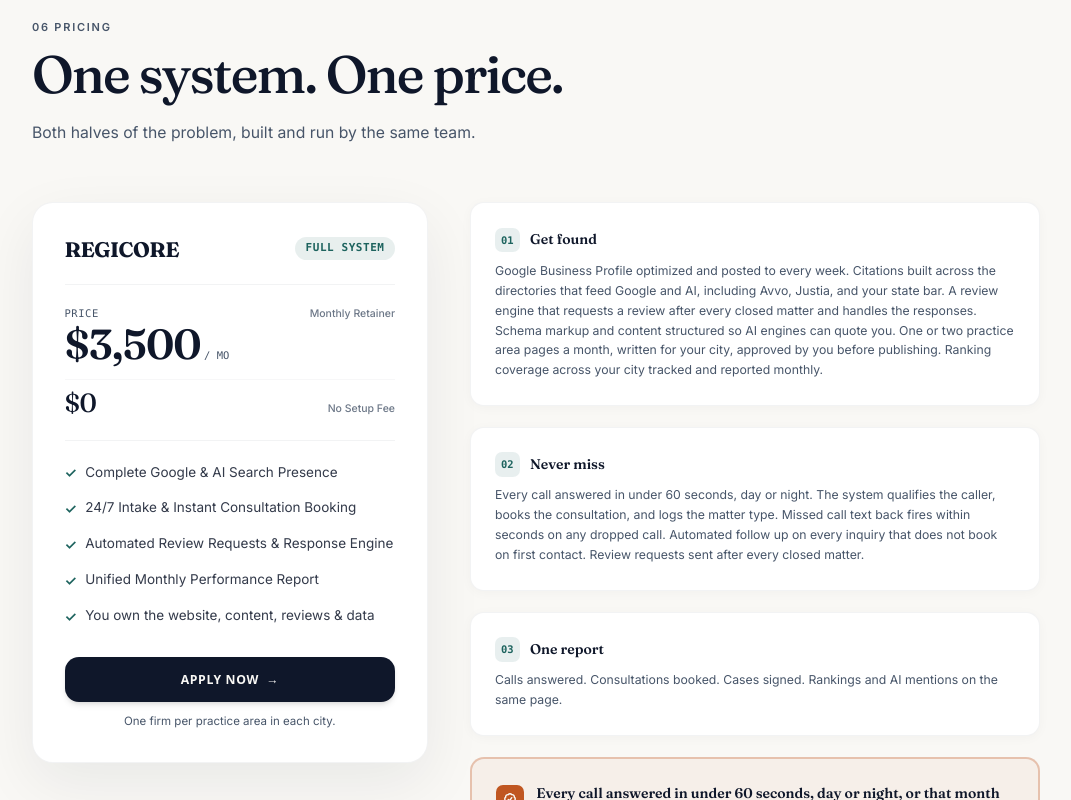
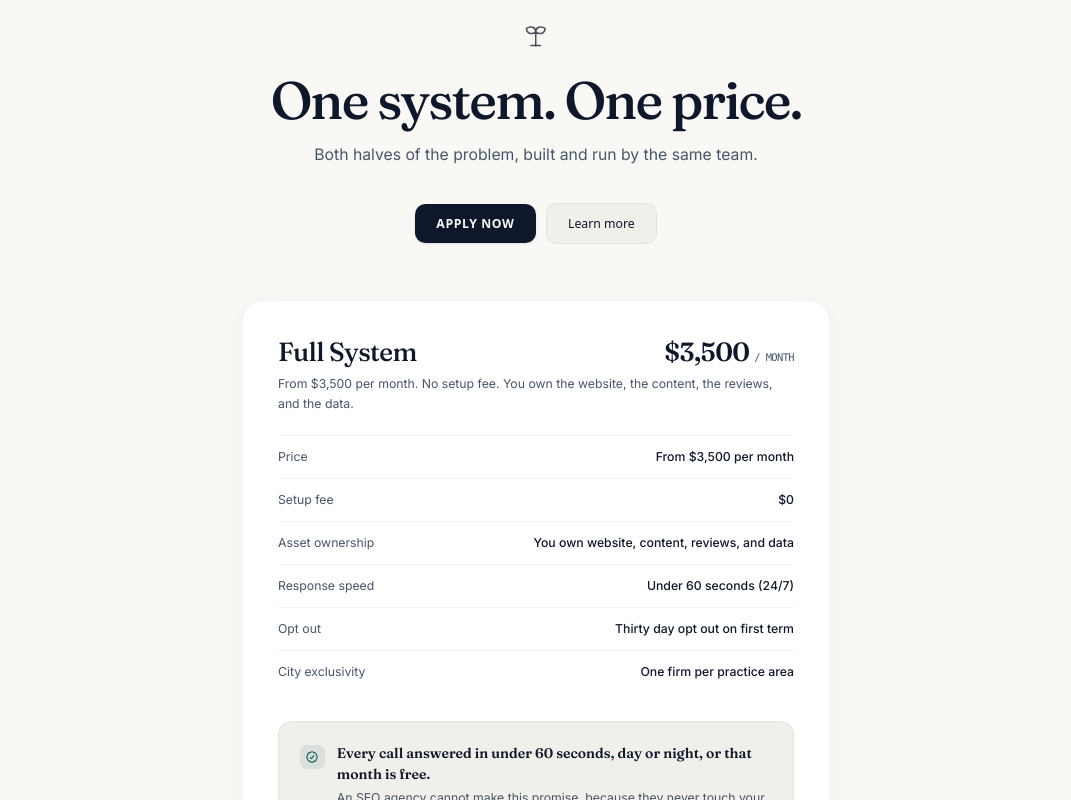
Before and after one commit to spectredad/Regicore, a Next.js app: page / in a window 1280 px wide. Shown: the part 5100-5900 px from the top of the page, without its empty margins (104-1175 px from the left). Built offline with nearby package versions, Linux system fonts and the light colour scheme.

Commit message:
Update Section 6 Pricing with new copy and Anthropic Claude card design

```diff
--- a/components/Pricing.tsx
+++ b/components/Pricing.tsx
@@ -16,152 +16,108 @@
 
   return (
     <section id="pricing" className="bg-paper px-5 py-20 sm:py-28 lg:py-36 text-ink border-t border-line-low" ref={sectionRef}>
-      <div className="mx-auto max-w-6xl">
+      <div className="mx-auto max-w-4xl">
 
-        {/* Section Eyebrow & Header */}
-        <div className="reveal max-w-3xl mb-12 sm:mb-16">
-          <p className="section-label text-ink/55 mb-3">06 Pricing</p>
+        {/* Minimal Anthropic-style top sprout icon */}
+        <div className="reveal flex justify-center mb-6">
+          <svg className="w-9 h-9 text-ink/75" viewBox="0 0 32 32" fill="none" stroke="currentColor" strokeWidth="1.5">
+            <path strokeLinecap="round" strokeLinejoin="round" d="M16 27V13M16 13C16 8.5 11 6.5 6.5 9.5C6.5 14.5 11.5 16.5 16 13ZM16 13C16 8.5 21 6.5 25.5 9.5C25.5 14.5 20.5 16.5 16 13Z" />
+            <path strokeLinecap="round" strokeLinejoin="round" d="M11 27H21" />
+          </svg>
+        </div>
+
+        {/* Section Headline */}
+        <div className="reveal text-center mb-4">
           <h2 className="font-display text-4xl sm:text-5xl lg:text-6xl font-medium tracking-[-0.035em] text-ink leading-[1.08]">
             One system. One price.
           </h2>
-          <p className="mt-4 sm:mt-5 text-base sm:text-lg text-muted leading-relaxed max-w-2xl">
+        </div>
+
+        {/* Intro line */}
+        <div className="reveal text-center mb-8 sm:mb-10 max-w-xl mx-auto">
+          <p className="text-base sm:text-lg text-muted leading-relaxed">
             Both halves of the problem, built and run by the same team.
           </p>
         </div>
 
-        {/* Main Grid: Left Elevated Card + Right Features & Guarantee Column */}
-        <div className="grid grid-cols-1 lg:grid-cols-12 gap-8 lg:gap-12 items-start">
+        {/* Top Centered Action Buttons (Anthropic style) */}
+        <div className="reveal flex items-center justify-center gap-3 mb-12 sm:mb-16">
+          <a
+            href="https://regicore.com/start"
+            className="rounded-xl bg-ink text-paper font-sans text-xs sm:text-sm font-semibold uppercase tracking-wider py-3 px-6 shadow hover:bg-teal transition-colors duration-200"
+          >
+            APPLY NOW
+          </a>
+          <a
+            href="#how-it-works"
+            className="rounded-xl border border-line-low bg-surface text-ink font-sans text-xs sm:text-sm font-medium py-3 px-6 hover:bg-surface-elevated transition-colors duration-200"
+          >
+            Learn more
+          </a>
+        </div>
 
-          {/* Left: Elevated Pricing Card (styled after the reference image) */}
-          <div className="lg:col-span-5 reveal">
-            <div className="rounded-3xl border border-line-low bg-surface-elevated p-7 sm:p-9 shadow-[0_20px_60px_rgba(15,23,42,0.07)] flex flex-col justify-between">
-              <div>
-                {/* Brand / Tier Header */}
-                <div className="flex items-center justify-between pb-6 border-b border-line-low">
-                  <h3 className="font-display text-2xl font-bold tracking-tight text-ink uppercase">
-                    REGICORE
-                  </h3>
-                  <span className="rounded-full bg-teal/10 text-teal font-mono text-[11px] font-semibold uppercase px-3 py-1 tracking-wider">
-                    Full System
-                  </span>
-                </div>
+        {/* Main Pricing Card (Anthropic Claude Card Style) */}
+        <div className="reveal mx-auto max-w-2xl">
+          <div className="rounded-3xl border border-line-low bg-surface-elevated p-8 sm:p-10 shadow-[0_4px_30px_rgba(15,23,42,0.04)]">
 
-                {/* Price Display Rows matching the reference card */}
-                <div className="py-6 border-b border-line-low space-y-4">
-                  <div className="flex items-baseline justify-between">
-                    <div>
-                      <span className="text-xs font-mono text-muted uppercase tracking-wider block mb-1">Price</span>
-                      <div className="flex items-baseline gap-1">
-                        <span className="font-display text-4xl sm:text-5xl font-semibold tracking-tight text-ink">
-                          $3,500
-                        </span>
-                        <span className="text-xs font-mono text-muted uppercase">/ mo</span>
-                      </div>
-                    </div>
-                    <span className="text-xs font-medium text-muted/80">Monthly Retainer</span>
-                  </div>
-
-                  <div className="flex items-baseline justify-between pt-2 border-t border-line-low/60">
-                    <span className="font-display text-2xl sm:text-3xl font-medium tracking-tight text-ink">
-                      $0
-                    </span>
-                    <span className="text-xs font-medium text-muted/80">No Setup Fee</span>
-                  </div>
-                </div>
-
-                {/* Bullet Highlights */}
-                <ul className="py-6 space-y-3.5 text-[13.5px] leading-relaxed text-ink/85">
-                  <li className="flex items-start gap-2.5">
-                    <span className="text-teal font-bold shrink-0 mt-0.5">✓</span>
-                    <span>Complete Google & AI Search Presence</span>
-                  </li>
-                  <li className="flex items-start gap-2.5">
-                    <span className="text-teal font-bold shrink-0 mt-0.5">✓</span>
-                    <span>24/7 Intake & Instant Consultation Booking</span>
-                  </li>
-                  <li className="flex items-start gap-2.5">
-                    <span className="text-teal font-bold shrink-0 mt-0.5">✓</span>
-                    <span>Automated Review Requests & Response Engine</span>
-                  </li>
-                  <li className="flex items-start gap-2.5">
-                    <span className="text-teal font-bold shrink-0 mt-0.5">✓</span>
-                    <span>Unified Monthly Performance Report</span>
-                  </li>
-                  <li className="flex items-start gap-2.5">
-                    <span className="text-teal font-bold shrink-0 mt-0.5">✓</span>
-                    <span>You own the website, content, reviews & data</span>
-                  </li>
-                </ul>
-              </div>
-
-              {/* Action Button */}
-              <div className="pt-2">
-                <a
-                  href="https://regicore.com/start"
-                  className="flex items-center justify-center gap-2 w-full rounded-2xl bg-ink text-paper font-sans text-sm font-semibold uppercase tracking-wider py-4 px-6 shadow-md hover:bg-teal transition-colors duration-200 text-center"
-                >
-                  <span>APPLY NOW</span>
-                  <span aria-hidden="true">→</span>
-                </a>
-                <p className="text-center text-[11.5px] text-muted mt-3">
-                  One firm per practice area in each city.
-                </p>
-              </div>
-            </div>
-          </div>
-
-          {/* Right Column: In-depth Breakdown, One Report & Guarantee */}
-          <div className="lg:col-span-7 space-y-6">
-
-            {/* Feature 01: Get found */}
-            <div className="reveal rounded-2xl border border-line-low bg-surface-elevated p-6 sm:p-7 shadow-[0_2px_12px_rgba(15,23,42,0.03)]">
-              <div className="flex items-center gap-3 mb-2.5">
-                <div className="flex size-7 items-center justify-center rounded-lg bg-teal/10 text-teal text-xs font-mono font-bold">
-                  01
-                </div>
-                <h3 className="font-sans text-base font-semibold text-ink">Get found</h3>
+            {/* Card Header & Price line */}
+            <div className="mb-6">
+              <div className="flex items-center justify-between mb-2">
+                <h3 className="font-display text-2xl sm:text-3xl font-medium tracking-tight text-ink">
+                  Full System
+                </h3>
+                <span className="font-display text-2xl sm:text-3xl font-semibold tracking-tight text-ink">
+                  $3,500 <span className="text-xs font-mono text-muted uppercase font-normal">/ month</span>
+                </span>
               </div>
               <p className="text-sm leading-relaxed text-muted">
-                Google Business Profile optimized and posted to every week. Citations built across the directories that feed Google and AI, including Avvo, Justia, and your state bar. A review engine that requests a review after every closed matter and handles the responses. Schema markup and content structured so AI engines can quote you. One or two practice area pages a month, written for your city, approved by you before publishing. Ranking coverage across your city tracked and reported monthly.
+                From $3,500 per month. No setup fee. You own the website, the content, the reviews, and the data.
               </p>
             </div>
 
-            {/* Feature 02: Never miss */}
-            <div className="reveal rounded-2xl border border-line-low bg-surface-elevated p-6 sm:p-7 shadow-[0_2px_12px_rgba(15,23,42,0.03)]">
-              <div className="flex items-center gap-3 mb-2.5">
-                <div className="flex size-7 items-center justify-center rounded-lg bg-teal/10 text-teal text-xs font-mono font-bold">
-                  02
-                </div>
-                <h3 className="font-sans text-base font-semibold text-ink">Never miss</h3>
+            {/* Spec Table Rows (Anthropic layout: label on left, value on right) */}
+            <div className="border-t border-line-low divide-y divide-line-low text-sm">
+              <div className="py-3.5 flex items-center justify-between">
+                <span className="text-muted">Price</span>
+                <span className="font-medium text-ink">From $3,500 per month</span>
               </div>
-              <p className="text-sm leading-relaxed text-muted">
-                Every call answered in under 60 seconds, day or night. The system qualifies the caller, books the consultation, and logs the matter type. Missed call text back fires within seconds on any dropped call. Automated follow up on every inquiry that does not book on first contact. Review requests sent after every closed matter.
-              </p>
-            </div>
 
-            {/* Feature 03: One report */}
-            <div className="reveal rounded-2xl border border-line-low bg-surface-elevated p-6 sm:p-7 shadow-[0_2px_12px_rgba(15,23,42,0.03)]">
-              <div className="flex items-center gap-3 mb-2.5">
-                <div className="flex size-7 items-center justify-center rounded-lg bg-teal/10 text-teal text-xs font-mono font-bold">
-                  03
-                </div>
-                <h3 className="font-sans text-base font-semibold text-ink">One report</h3>
+              <div className="py-3.5 flex items-center justify-between">
+                <span className="text-muted">Setup fee</span>
+                <span className="font-medium text-ink">$0</span>
               </div>
-              <p className="text-sm leading-relaxed text-muted">
-                Calls answered. Consultations booked. Cases signed. Rankings and AI mentions on the same page.
-              </p>
+
+              <div className="py-3.5 flex items-center justify-between">
+                <span className="text-muted">Asset ownership</span>
+                <span className="font-medium text-ink text-right">You own website, content, reviews, and data</span>
+              </div>
+
+              <div className="py-3.5 flex items-center justify-between">
+                <span className="text-muted">Response speed</span>
+                <span className="font-medium text-ink">Under 60 seconds (24/7)</span>
+              </div>
+
+              <div className="py-3.5 flex items-center justify-between">
+                <span className="text-muted">Opt out</span>
+                <span className="font-medium text-ink">Thirty day opt out on first term</span>
+              </div>
+
+              <div className="py-3.5 flex items-center justify-between">
+                <span className="text-muted">City exclusivity</span>
+                <span className="font-medium text-ink">One firm per practice area</span>
+              </div>
             </div>
 
             {/* Guarantee Box */}
-            <div className="reveal rounded-2xl border-2 border-coral-accent/30 bg-coral-accent/5 p-6 sm:p-7">
+            <div className="mt-8 rounded-2xl border border-line-low bg-surface p-5 sm:p-6">
               <div className="flex items-start gap-3.5">
-                <div className="flex size-8 shrink-0 items-center justify-center rounded-lg bg-coral-accent text-paper mt-0.5">
-                  <svg className="w-4 h-4" fill="none" viewBox="0 0 24 24" stroke="currentColor" strokeWidth={2.5}>
+                <div className="flex size-7 shrink-0 items-center justify-center rounded-lg bg-teal/10 text-teal mt-0.5">
+                  <svg className="w-4 h-4" fill="none" viewBox="0 0 24 24" stroke="currentColor" strokeWidth={2}>
                     <path strokeLinecap="round" strokeLinejoin="round" d="M9 12.75L11.25 15 15 9.75M21 12c0 1.268-.63 2.39-1.593 3.068a3.745 3.745 0 01-1.043 3.296 3.745 3.745 0 01-3.296 1.043A3.745 3.745 0 0112 21c-1.268 0-2.39-.63-3.068-1.593a3.746 3.746 0 01-3.296-1.043 3.745 3.745 0 01-1.043-3.296A3.745 3.745 0 013 12c0-1.268.63-2.39 1.593-3.068a3.745 3.745 0 011.043-3.296 3.746 3.746 0 013.296-1.043A3.746 3.746 0 0112 3c1.268 0 2.39.63 3.068 1.593a3.746 3.746 0 013.296 1.043 3.746 3.746 0 011.043 3.296A3.745 3.745 0 0121 12z" />
                   </svg>
                 </div>
                 <div>
-                  <h4 className="font-sans text-base font-semibold text-ink mb-1">
+                  <h4 className="font-sans text-sm sm:text-base font-semibold text-ink mb-1">
                     Every call answered in under 60 seconds, day or night, or that month is free.
                   </h4>
                   <p className="text-xs sm:text-sm text-muted leading-relaxed">
@@ -171,18 +127,29 @@
               </div>
             </div>
 
+            {/* Bottom Actions */}
+            <div className="mt-8">
+              <a
+                href="https://regicore.com/start"
+                className="flex items-center justify-center gap-2 w-full rounded-xl bg-ink text-paper font-sans text-sm font-semibold uppercase tracking-wider py-4 px-6 shadow hover:bg-teal transition-colors duration-200 text-center"
+              >
+                <span>APPLY NOW</span>
+                <span aria-hidden="true">→</span>
+              </a>
+            </div>
+
           </div>
         </div>
 
-        {/* Trust, Opt-Out & Exclusivity Footnotes */}
-        <div className="reveal mt-12 sm:mt-16 pt-8 border-t border-line-low grid grid-cols-1 md:grid-cols-2 gap-4 text-center md:text-left">
+        {/* Opt out & Exclusivity Footnotes */}
+        <div className="reveal mt-10 pt-8 border-t border-line-low grid grid-cols-1 md:grid-cols-2 gap-4 text-center md:text-left">
           <div className="flex items-center gap-2.5 justify-center md:justify-start text-xs sm:text-sm text-muted">
             <span className="flex size-5 shrink-0 items-center justify-center rounded-full bg-surface text-ink text-[11px] font-bold">✓</span>
-            <span><strong>Thirty day opt out</strong> on your first term. Cancel and keep everything we built.</span>
+            <span>Thirty day opt out on your first term. Cancel and keep everything we built.</span>
           </div>
           <div className="flex items-center gap-2.5 justify-center md:justify-start text-xs sm:text-sm text-muted">
             <span className="flex size-5 shrink-0 items-center justify-center rounded-full bg-surface text-ink text-[11px] font-bold">✓</span>
-            <span><strong>Exclusivity:</strong> One firm per practice area in each city. Once your city is taken, it stays taken.</span>
+            <span>One firm per practice area in each city. Once your city is taken, it stays taken.</span>
           </div>
         </div>
 
```
